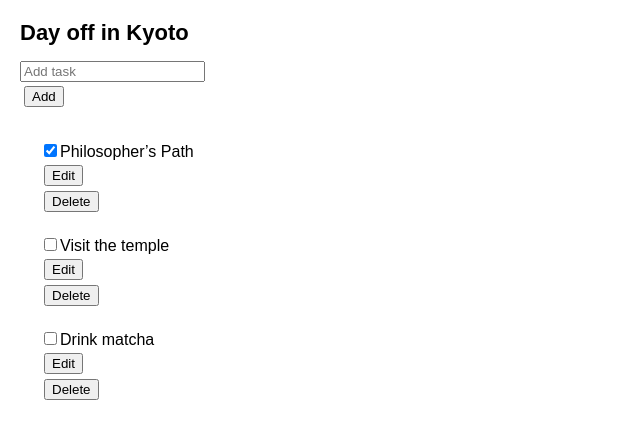
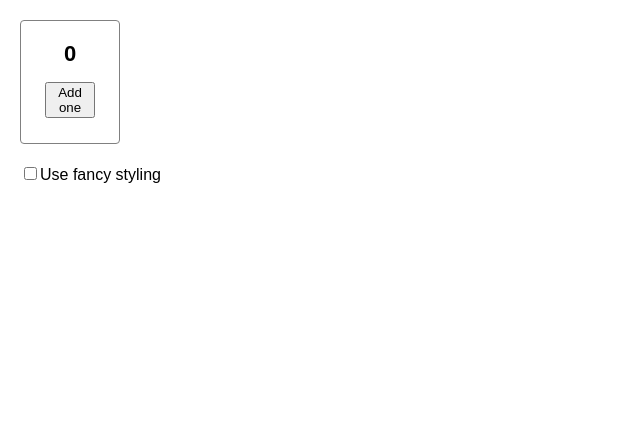
Before and after one commit to Joesepherus/react-learning-new, a React (Create React App) app: page / in a window 1280 px wide. Shown: the top 438 px of the page, without its empty margins (0-640 px from the left). Built offline with nearby package versions, Linux system fonts and the light colour scheme.

Commit message:
Add NotPreserved.

```diff
--- a/src/App.js
+++ b/src/App.js
@@ -43,9 +43,11 @@ import WithoutContext from "./context/WithoutContext/WithoutContext";
 import WithContext from "./context/WithContext/WithContext";
 import ReducerWithoutContext from "./reducerAndContext/ReducerWithoutContext/ReducerWithoutContext";
 import ReducerWithContext from "./reducerAndContext/ReducerWithContext/ReducerWithContext";
+import Preserved from "./preservingState/Preserved/Preserved";
+import NotPreserved from "./preservingState/NotPreserved/NotPreserved";
 
 function App() {
-  return <ReducerWithContext />;
+  return <NotPreserved />;
 }
 
 export default App;
--- /dev/null
+++ b/src/preservingState/styles.css
@@ -0,0 +1,71 @@
+* {
+    box-sizing: border-box;
+  }
+
+  body {
+    font-family: sans-serif;
+    margin: 20px;
+    padding: 0;
+  }
+
+  h1 {
+    margin-top: 0;
+    font-size: 22px;
+  }
+
+  h2 {
+    margin-top: 0;
+    font-size: 20px;
+  }
+
+  h3 {
+    margin-top: 0;
+    font-size: 18px;
+  }
+
+  h4 {
+    margin-top: 0;
+    font-size: 16px;
+  }
+
+  h5 {
+    margin-top: 0;
+    font-size: 14px;
+  }
+
+  h6 {
+    margin-top: 0;
+    font-size: 12px;
+  }
+
+  code {
+    font-size: 1.2em;
+  }
+
+  ul {
+    padding-inline-start: 20px;
+  }
+
+  label {
+    display: block;
+    clear: both;
+  }
+
+  .counter {
+    width: 100px;
+    text-align: center;
+    border: 1px solid gray;
+    border-radius: 4px;
+    padding: 20px;
+    margin: 0 20px 20px 0;
+    float: left;
+  }
+
+  .fancy {
+    border: 5px solid gold;
+    color: #ff6767;
+  }
+
+  .hover {
+    background: #ffffd8;
+  }
```
